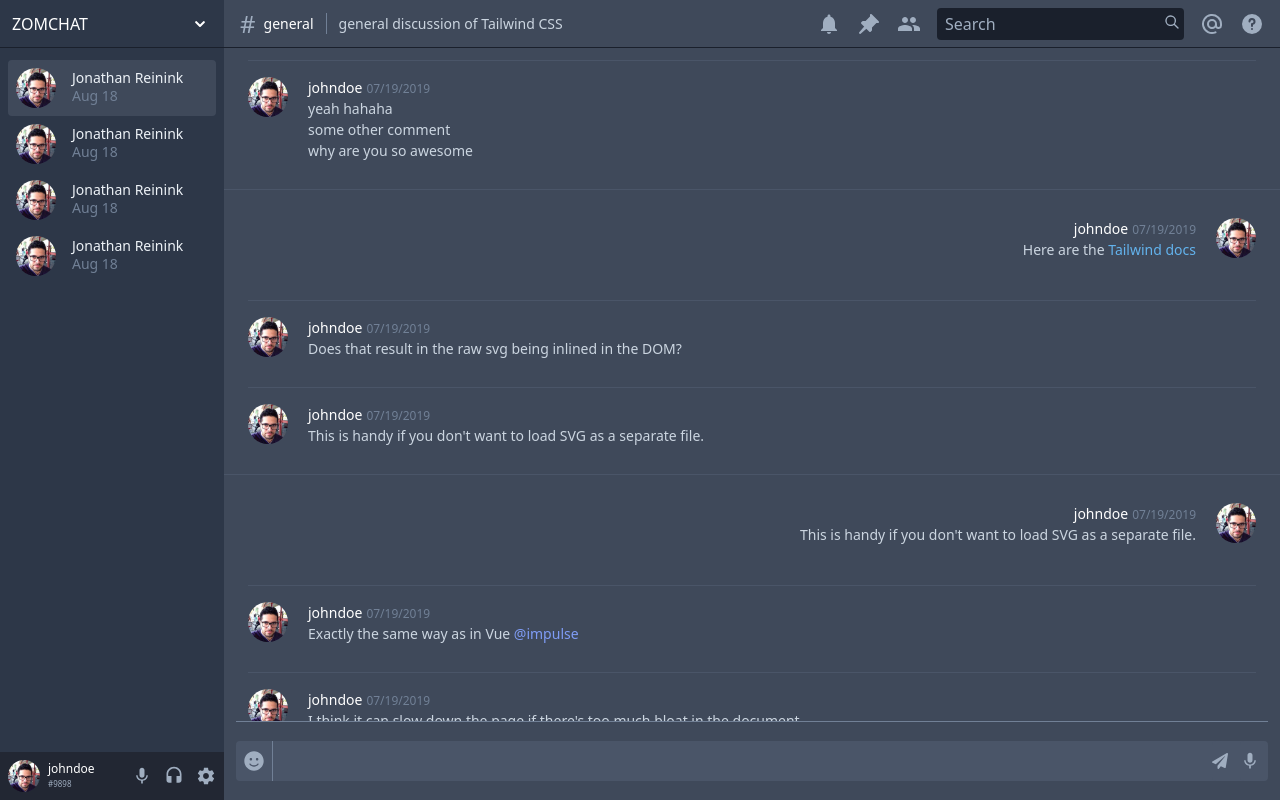
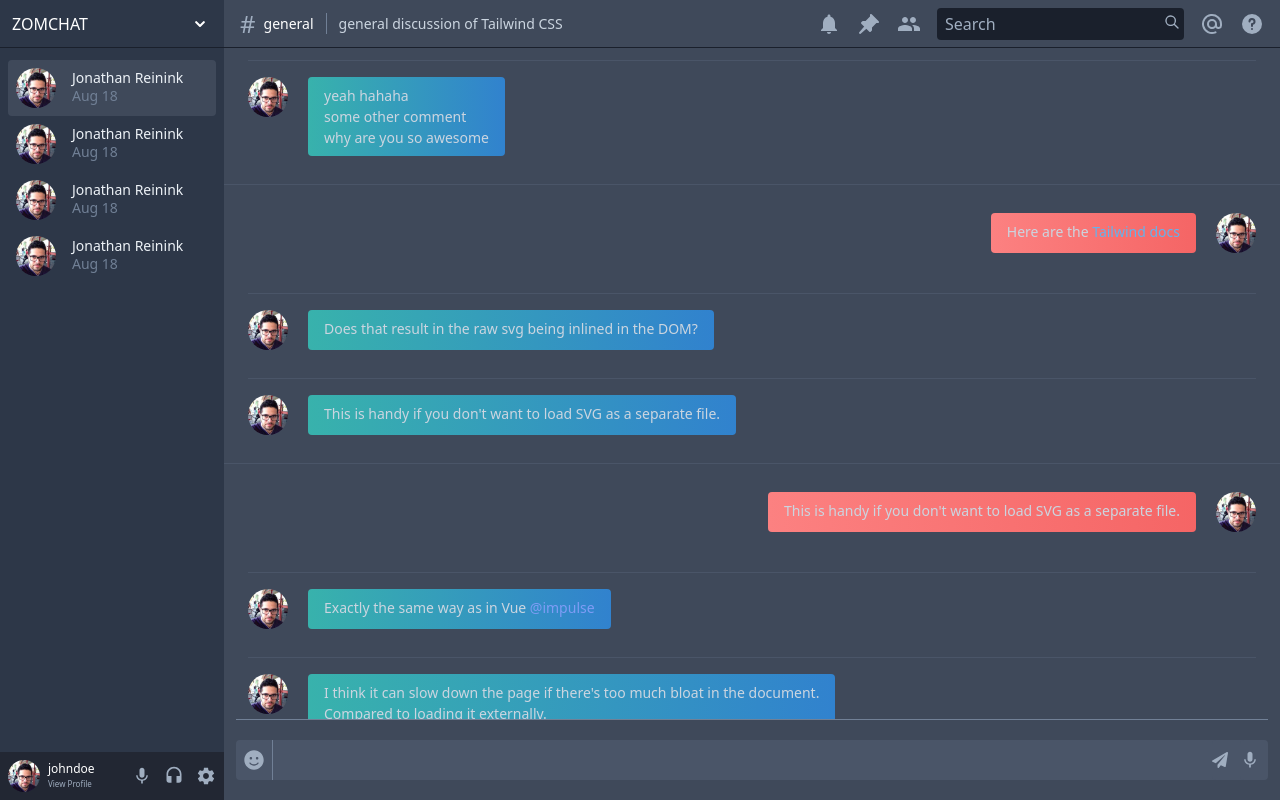
Before and after one commit to anant-bahuguna/zomchat, a React (Create React App) app: page / in a window 1280 px wide. Built offline with nearby package versions, Linux system fonts and the light colour scheme.

Commit message:
Add colored chat boxes

```diff
--- a/src/components/ChatSection.js
+++ b/src/components/ChatSection.js
@@ -3,10 +3,10 @@ import React from "react";
 const ChatSection = () => {
     return (
         // <div className=" flex-1 flex justify-between">
-            <div className="bg-gray-750 flex-1 flex flex-col justify-between">
+            <div className="bg-gray-750 flex-1 flex flex-col justify-between font-chat text-gray-200">
                 <div className="text-sm text-gray-400 overflow-y-auto">
-                    <div className="flex mx-6 my-3 py-4 border-t border-gray-700">
-                        <div className="flex-none">
+                    <div className="flex mx-6 my-3 py-4 border-t border-gray-700 ">
+                        <div className="flex-none ">
                             <a href="#">
                                 <img
                                     src={require("../assets/dp1.jpg")}
@@ -15,8 +15,8 @@ const ChatSection = () => {
                                 />
                             </a>
                         </div>
-                        <div className="ml-5">
-                            <div>
+                        <div className="ml-5 px-4 py-2 bg-gradient-to-r from-teal-500 to-blue-600 rounded">
+                            {/* <div>
                                 <a
                                     href="#"
                                     className="text-white hover:underline"
@@ -26,7 +26,7 @@ const ChatSection = () => {
                                 <span className="text-xs text-gray-600 ml-1">
                                     07/19/2019
                                 </span>
-                            </div>
+                            </div> */}
                             <div>
                                 <div>yeah hahaha</div>
                                 <div>some other comment</div>
@@ -34,10 +34,10 @@ const ChatSection = () => {
                             </div>
                         </div>
                     </div>
-                    <div className="flex flex-row-reverse border-t border-gray-700">
-                        <div className="flex mx-6 my-3 py-4 ">
-                            <div className="flex-none text-right">
-                                <div>
+                    <div className="flex flex-row-reverse border-t border-gray-700 ">
+                        <div className="flex mx-6 my-3 py-4">
+                            <div className="flex-none text-right px-4 py-2 bg-gradient-to-r from-red-400 to-red-500 rounded">
+                                {/* <div>
                                     <a
                                         href="#"
                                         className="text-white hover:underline"
@@ -47,7 +47,7 @@ const ChatSection = () => {
                                     <span className="text-xs text-gray-600 ml-1">
                                         07/19/2019
                                     </span>
-                                </div>
+                                </div> */}
                                 <div>
                                     <div>
                                         Here are the{" "}
@@ -82,8 +82,8 @@ const ChatSection = () => {
                                 />
                             </a>
                         </div>
-                        <div className="ml-5">
-                            <div>
+                        <div className="ml-5 px-4 py-2 bg-gradient-to-r from-teal-500 to-blue-600 rounded">
+                            {/* <div>
                                 <a
                                     href="#"
                                     className="text-white hover:underline"
@@ -93,7 +93,7 @@ const ChatSection = () => {
                                 <span className="text-xs text-gray-600 ml-1">
                                     07/19/2019
                                 </span>
-                            </div>
+                            </div> */}
                             <div>
                                 <div>
                                     Does that result in the raw svg being
@@ -112,8 +112,8 @@ const ChatSection = () => {
                                 />
                             </a>
                         </div>
-                        <div className="ml-5">
-                            <div>
+                        <div className="ml-5 px-4 py-2 bg-gradient-to-r from-teal-500 to-blue-600 rounded">
+                            {/* <div>
                                 <a
                                     href="#"
                                     className="text-white hover:underline"
@@ -123,7 +123,7 @@ const ChatSection = () => {
                                 <span className="text-xs text-gray-600 ml-1">
                                     07/19/2019
                                 </span>
-                            </div>
+                            </div> */}
                             <div>
                                 <div>
                                     This is handy if you don't want to load SVG
@@ -134,18 +134,18 @@ const ChatSection = () => {
                     </div>
                     <div className="flex flex-row-reverse border-t border-gray-700">
                         <div className="flex  mx-6 my-3 py-4 ">
-                            <div className="flex-none text-right">
-                                <div>
+                            <div className="flex-none text-right px-4 py-2 bg-gradient-to-r from-red-400 to-red-500 rounded">
+                                {/* <div>
                                     <a
                                         href="#"
                                         className="text-white hover:underline"
                                     >
                                         johndoe
                                     </a>
-                                    <span className="text-xs text-gray-600 ml-1">
+                                    <span className="text-xs font-medium text-gray-300 ml-1">
                                         07/19/2019
                                     </span>
-                                </div>
+                                </div> */}
                                 <div>
                                     <div>
                                         This is handy if you don't want to load
@@ -174,8 +174,8 @@ const ChatSection = () => {
                                 />
                             </a>
                         </div>
-                        <div className="ml-5">
-                            <div>
+                        <div className="ml-5 px-4 py-2 bg-gradient-to-r from-teal-500 to-blue-600 rounded">
+                            {/* <div>
                                 <a
                                     href="#"
                                     className="text-white hover:underline"
@@ -185,7 +185,7 @@ const ChatSection = () => {
                                 <span className="text-xs text-gray-600 ml-1">
                                     07/19/2019
                                 </span>
-                            </div>
+                            </div> */}
                             <div>
                                 <div>
                                     Exactly the same way as in Vue{" "}
@@ -209,8 +209,8 @@ const ChatSection = () => {
                                 />
                             </a>
                         </div>
-                        <div className="ml-5">
-                            <div>
+                        <div className="ml-5 px-4 py-2 bg-gradient-to-r from-teal-500 to-blue-600 rounded">
+                            {/* <div>
                                 <a
                                     href="#"
                                     className="text-white hover:underline"
@@ -220,7 +220,7 @@ const ChatSection = () => {
                                 <span className="text-xs text-gray-600 ml-1">
                                     07/19/2019
                                 </span>
-                            </div>
+                            </div> */}
                             <div>
                                 <div>
                                     I think it can slow down the page if there's
@@ -240,8 +240,8 @@ const ChatSection = () => {
                                 />
                             </a>
                         </div>
-                        <div className="ml-5">
-                            <div>
+                        <div className="ml-5 px-4 py-2 bg-gradient-to-r from-teal-500 to-blue-600 rounded">
+                            {/* <div>
                                 <a
                                     href="#"
                                     className="text-white hover:underline"
@@ -251,7 +251,7 @@ const ChatSection = () => {
                                 <span className="text-xs text-gray-600 ml-1">
                                     07/19/2019
                                 </span>
-                            </div>
+                            </div> */}
                             <div>
                                 <div>
                                     Comparison would be better if it's not also
--- a/src/components/UsersSidebar.js
+++ b/src/components/UsersSidebar.js
@@ -83,7 +83,7 @@ const UsersSidebar = () => {
                     </a>
                     <div className="text-xs ml-2">
                         <div className="text-white">johndoe</div>
-                        <div className="text-gray-500 text-xxs">#9898</div>
+                        <div className="text-gray-500 text-xxs">View Profile</div>
                     </div>
                 </div>
                 <div className="flex items-center text-gray-500">
```
Also changed, not shown: src/assets/main.css, tailwind.js.
